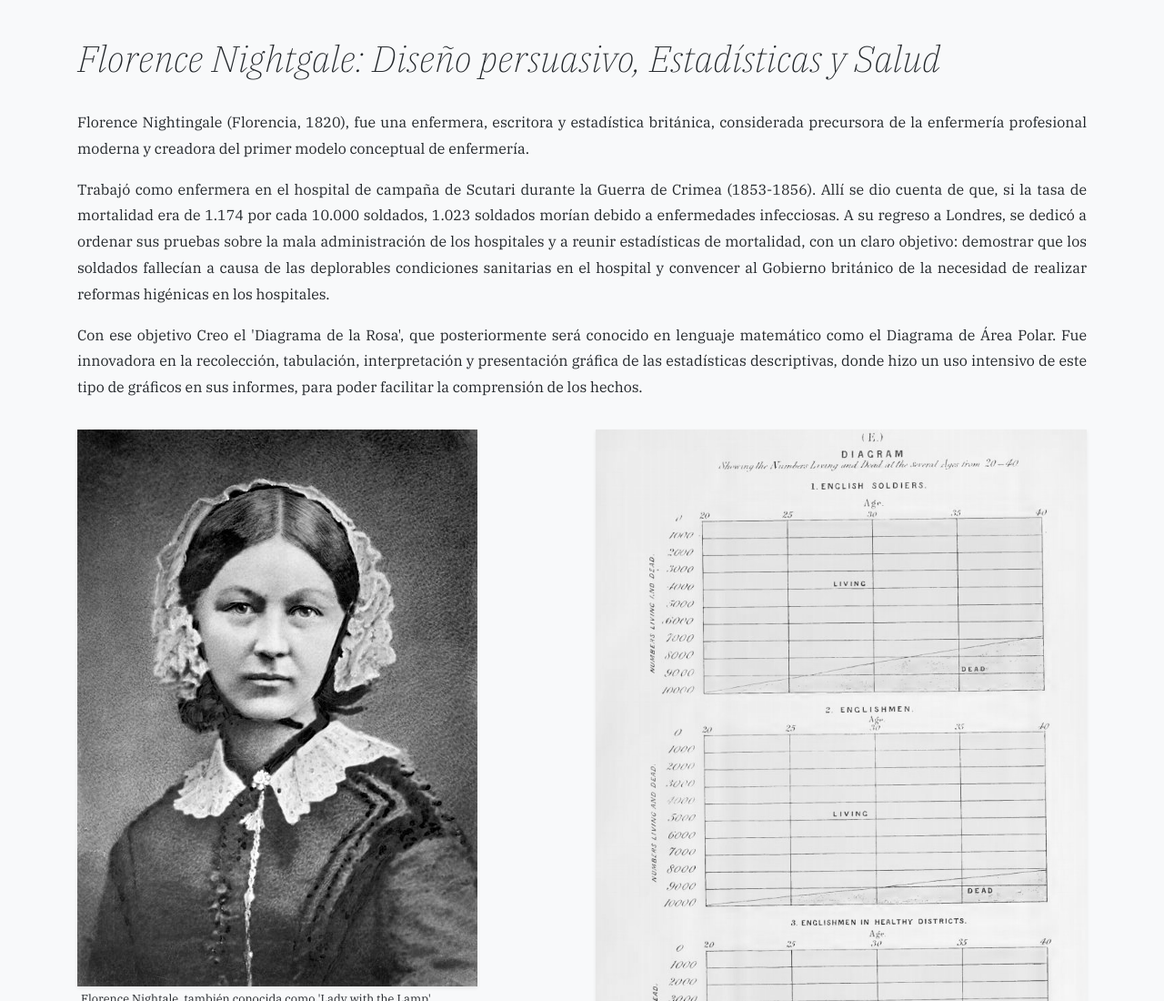
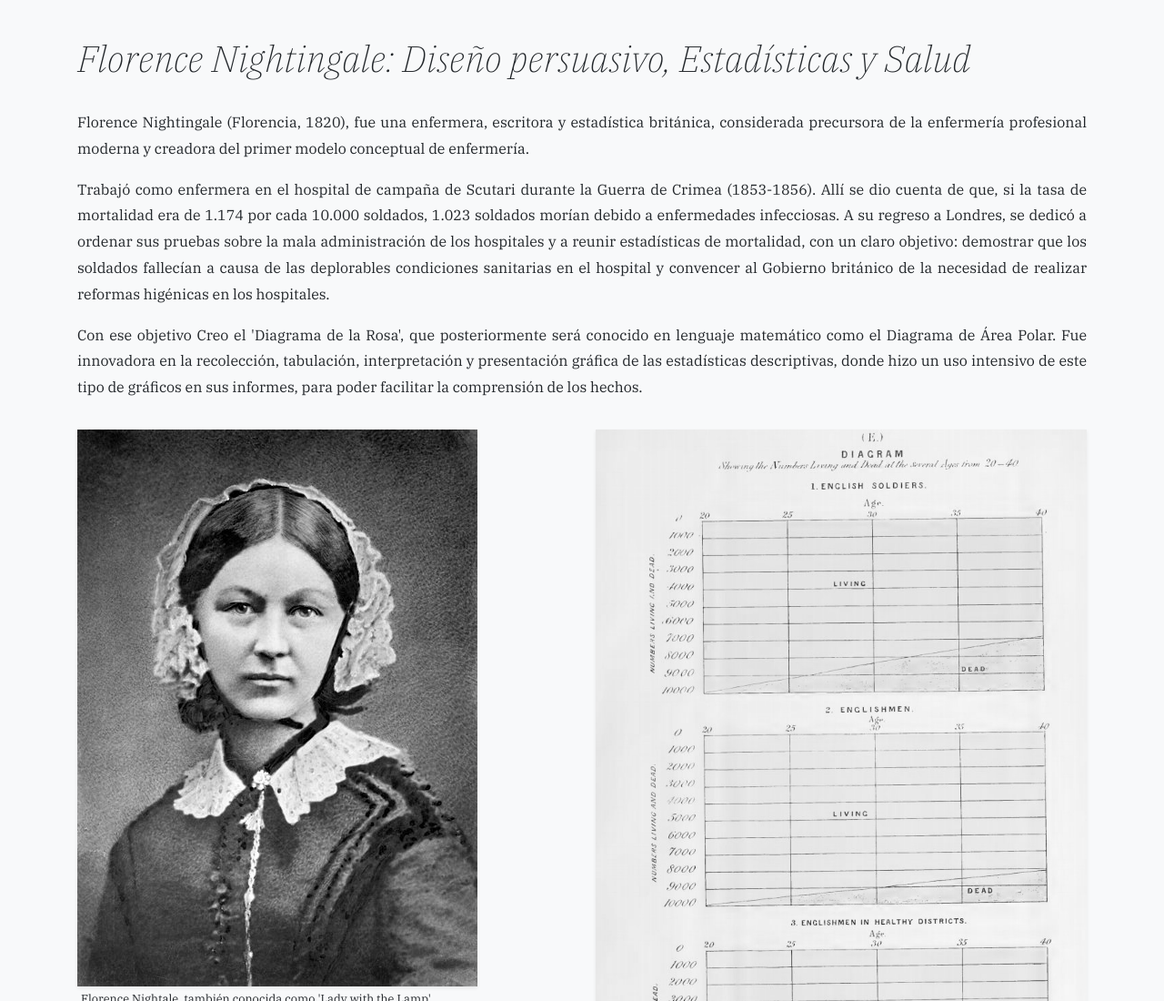
Before and after one commit to rosarioof/Infograf-a-02, a plain HTML site: page index.html in a window 1280 px wide. Shown: the top 1100 px of the page at 91% size. Drawn offline with nearby package versions, Linux system fonts and the light colour scheme.

Commit message:
Update index.html

```diff
--- a/index.html
+++ b/index.html
@@ -4,7 +4,7 @@
         <meta charset="utf-8" />
         <meta name="viewport" content="width=device-width, initial-scale=1, shrink-to-fit=no" />
         <link rel="stylesheet" href="https://stackpath.bootstrapcdn.com/bootstrap/4.5.0/css/bootstrap.min.css" integrity="sha384-9aIt2nRpC12Uk9gS9baDl411NQApFmC26EwAOH8WgZl5MYYxFfc+NcPb1dKGj7Sk" crossorigin="anonymous" />
-        <title>Florence Nightgale</title>
+        <title>Florence Nightingale</title>
         <link href="https://fonts.googleapis.com/css2?family=IBM+Plex+Serif:ital,wght@0,400;1,200&display=swap" rel="stylesheet">
         <style>
             body {
@@ -34,7 +34,7 @@
         <div class="container">
             <div class="row py-3">
                 <div class="col-12">
-                    <h1 class="py-4">Florence Nightgale: Diseño persuasivo, Estadísticas y Salud</h1>
+                    <h1 class="py-4">Florence Nightingale: Diseño persuasivo, Estadísticas y Salud</h1>
                     <p>Florence Nightingale (Florencia, 1820), fue una enfermera, escritora y estadística británica, considerada precursora de la enfermería profesional moderna y creadora del primer modelo conceptual de enfermería.</p>
                     <p>Trabajó como enfermera en el hospital de campaña de Scutari durante la Guerra de Crimea (1853-1856). Allí se dio cuenta de que, si la tasa de mortalidad era de 1.174 por cada 10.000 soldados, 1.023 soldados morían debido a enfermedades infecciosas. A su regreso a Londres, se dedicó a ordenar sus pruebas sobre la mala administración de los hospitales y a reunir estadísticas de mortalidad, con un claro objetivo: demostrar que los soldados fallecían a causa de las deplorables condiciones sanitarias en el hospital y convencer al Gobierno británico de la necesidad de realizar reformas higénicas en los hospitales.</p>
                     <p>Con ese objetivo Creo el 'Diagrama de la Rosa', que posteriormente será conocido en lenguaje matemático como el Diagrama de Área Polar. Fue innovadora en la recolección, tabulación, interpretación y presentación gráfica de las estadísticas descriptivas, donde hizo un uso intensivo de este tipo de gráficos en sus informes, para poder facilitar la comprensión de los hechos. </p>
```
